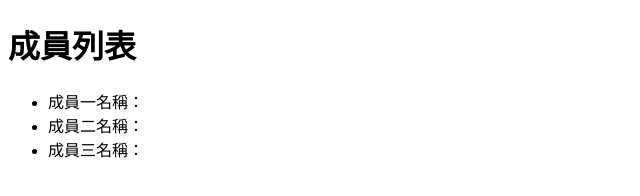
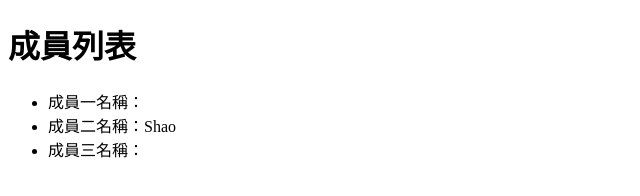
Before and after one commit to Toung0507/GitTask4_React2025, a plain HTML site: page index.html in a window 1280 px wide. Shown: the full height of the page, 0-640 px from the left. Drawn offline with Linux system fonts and the light colour scheme.

Commit message:
分支B新增成員二

```diff
--- a/index.html
+++ b/index.html
@@ -11,7 +11,7 @@
     <h1>成員列表</h1>
     <ul>
         <li>成員一名稱：</li>
-        <li>成員二名稱：</li>
+        <li>成員二名稱：Shao</li>
         <li>成員三名稱：</li>
     </ul>
 </body>
```
